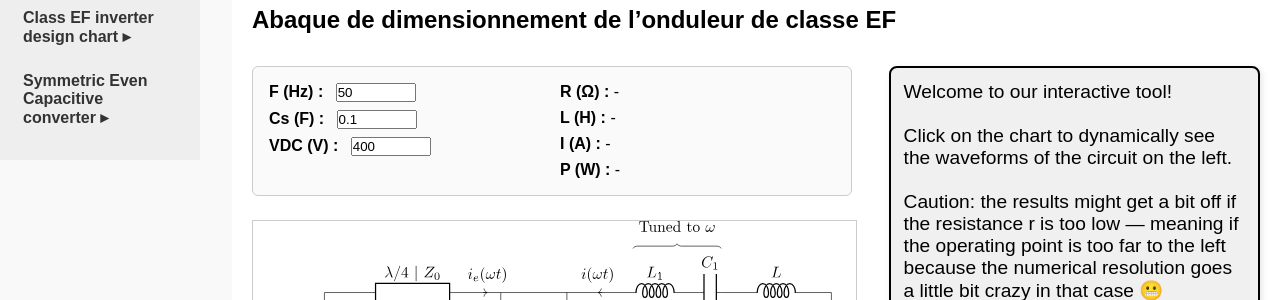
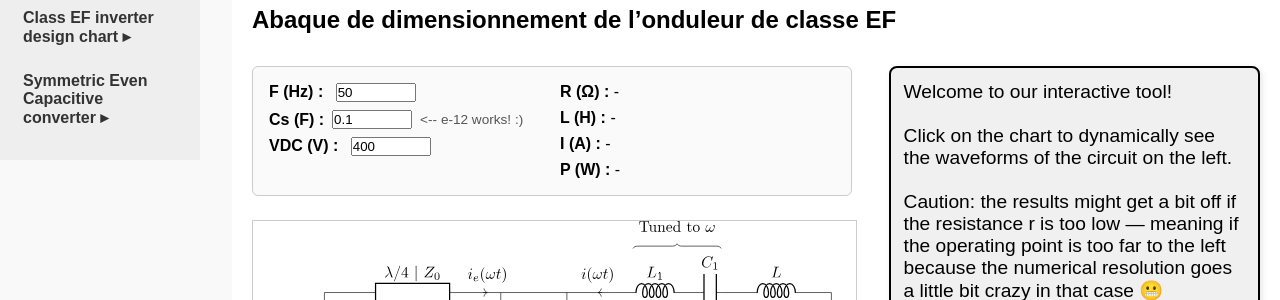
Before and after one commit to bdaire/bdaire.github.io, a Jekyll site: the page built from research_chart_svg-interactif.md, in a window 1280 px wide. Shown: the part 142-442 px from the top of the page. Built offline with Jekyll 4.4.1, drawn with Linux system fonts in a browser that asks for light colours.

Commit message:
Update research_chart_svg-interactif.md

```diff
--- a/research_chart_svg-interactif.md
+++ b/research_chart_svg-interactif.md
@@ -85,9 +85,10 @@ title: Research
       <label for="F-input" style="font-weight: bold;">F (Hz) :</label>
       <input id="F-input" type="number" step="any" value="50" style="width: 80px; margin-left: 0.5rem;">
     </div>
-    <div style="margin-bottom: 0.5rem;">
-      <label for="Cs-input" style="font-weight: bold;">Cs (F) :</label>
-      <input id="Cs-input" type="number" step="any" value="0.1" style="width: 80px; margin-left: 0.5rem;">
+    <div style="display: flex; align-items: center; gap: 0.5rem; margin-bottom: 0.5rem;">
+      <label for="Cs-input" style="font-weight: bold; white-space: nowrap;">Cs (F) :</label>
+      <input id="Cs-input" type="number" step="any" value="0.1" style="width: 80px;">
+      <span style="font-size: 0.85rem; color: #555; user-select: none;">&lt;-- e-12 works! :)</span>
     </div>
     <div>
       <label for="VDC-input" style="font-weight: bold;">VDC (V) :</label>
@@ -101,9 +102,9 @@ title: Research
     <div><strong>L (H) :</strong> <span id="l-phys-inline">-</span></div>
     <div><strong>I (A) :</strong> <span id="i-phys-inline">-</span></div>
     <div><strong>P (W) :</strong> <span id="p-phys-inline">-</span></div>
-
   </div>
 </div>
+
 
 
   <div id="small-svg-wrapper">Chargement du petit SVG...</div>
```
